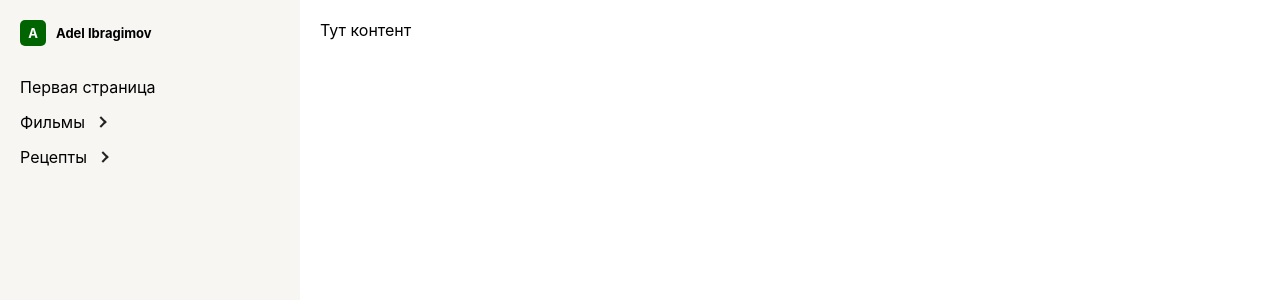
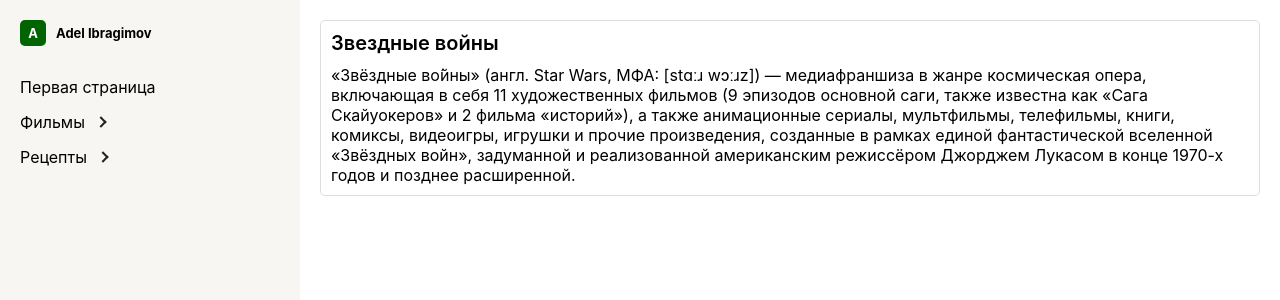
Before and after one commit to DmitryAlexandrovv/notion, a React (Create React App) app: page / in a window 1280 px wide. Shown: the top 300 px of the page. Built offline with nearby package versions, Linux system fonts and the light colour scheme.

Commit message:
view-note | режим просмотра заметки, текстовый блок

```diff
--- a/src/App.js
+++ b/src/App.js
@@ -1,7 +1,7 @@
 import Layout from './components/Layout';
 
 const App = () => {
-    return <Layout>Тут контент</Layout>;
+    return <Layout />;
 };
 
 export default App;
--- a/src/components/Layout/index.jsx
+++ b/src/components/Layout/index.jsx
@@ -1,4 +1,5 @@
 import Sidebar from '../Sidebar';
+import NoteViewMode from '../NoteViewMode';
 
 import styles from './style.module.css';
 
@@ -6,7 +7,9 @@
     return (
         <div className={styles.layout}>
             <Sidebar />
-            <main className={styles.main}>{children}</main>
+            <main className={styles.main}>
+                <NoteViewMode />
+            </main>
         </div>
     );
 };
--- /dev/null
+++ b/src/components/NoteViewMode/Blocks/Text/index.jsx
@@ -0,0 +1,7 @@
+import styles from './style.module.css';
+
+const TextBlock = (props) => {
+    return <div className={styles.textBlock}>{props.text}</div>;
+};
+
+export default TextBlock;
--- /dev/null
+++ b/src/components/NoteViewMode/Blocks/Text/style.module.css
@@ -0,0 +1,3 @@
+.textBlock {
+    composes: block from '../styles.module.css';
+}
--- /dev/null
+++ b/src/components/NoteViewMode/Blocks/styles.module.css
@@ -0,0 +1,3 @@
+.block {
+    margin: 10px 0;
+}
--- /dev/null
+++ b/src/components/NoteViewMode/constants.js
@@ -0,0 +1,6 @@
+export const CONTENT_TYPES = {
+    TEXT: 0,
+    IMAGE: 1,
+    VIDEO: 2,
+    LINK_TO_NOTE: 3,
+};
--- /dev/null
+++ b/src/components/NoteViewMode/index.jsx
@@ -0,0 +1,35 @@
+import TextBlock from './Blocks/Text';
+import { CONTENT_TYPES } from './constants';
+
+import styles from './style.module.css';
+
+const note = {
+    title: 'Звездные войны',
+    id: 0,
+    parentId: null,
+    blocks: [
+        {
+            type: CONTENT_TYPES.TEXT,
+            data: '«Звёздные во́йны» (англ. Star Wars, МФА: [stɑːɹ wɔːɹz]) — медиафраншиза в жанре космическая опера, включающая в себя 11 художественных фильмов (9 эпизодов основной саги, также известна как «Сага Скайуокеров» и 2 фильма «историй»), а также анимационные сериалы, мультфильмы, телефильмы, книги, комиксы, видеоигры, игрушки и прочие произведения, созданные в рамках единой фантастической вселенной «Звёздных войн», задуманной и реализованной американским режиссёром Джорджем Лукасом в конце 1970-х годов и позднее расширенной.',
+        },
+    ],
+};
+
+const NoteViewMode = () => {
+    return (
+        <div className={styles.note}>
+            <h3 className={styles.noteTitle}>{note.title}</h3>
+            {note.blocks.map((block) => {
+                switch (block.type) {
+                    case CONTENT_TYPES.TEXT:
+                        return <TextBlock text={block.data} />;
+                        break;
+                    default:
+                        throw new Error('Неправильный тип контента');
+                }
+            })}
+        </div>
+    );
+};
+
+export default NoteViewMode;
--- /dev/null
+++ b/src/components/NoteViewMode/style.module.css
@@ -0,0 +1,12 @@
+.note {
+    display: grid;
+    border: 1px solid #ddd;
+    border-radius: 5px;
+    padding: 10px 10px 0;
+}
+
+.noteTitle {
+    font-size: 20px;
+    font-weight: 600;
+    margin: 0;
+}
```
